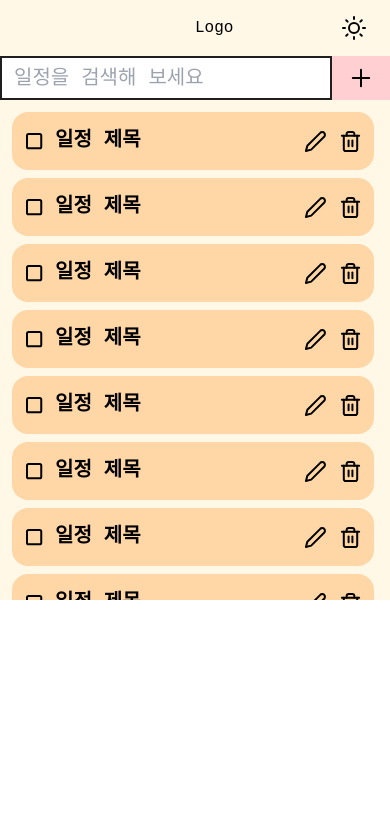
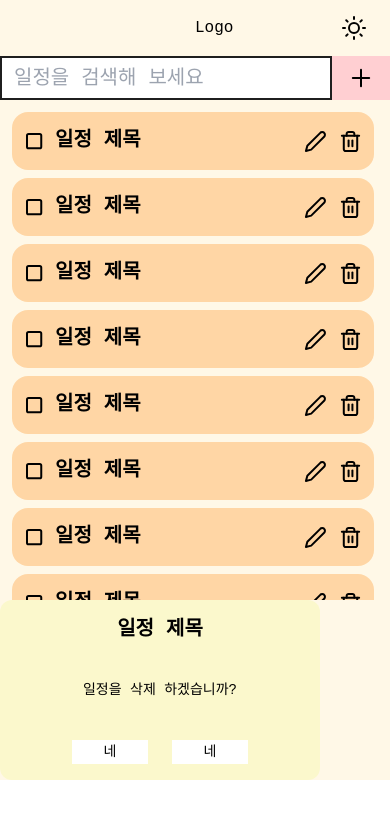
Before and after one commit to hoj0806/todo-list, a React (Vite) app: page / in a window 390 px wide. Shown: the top 818 px of the page. Built offline with nearby package versions, Linux system fonts and the light colour scheme; a web font is replaced by a local one.

Commit message:
mobile todolist popup static

```diff
--- a/src/App.jsx
+++ b/src/App.jsx
@@ -2,9 +2,11 @@ import AddButton from "./components/AddButton";
 import Header from "./components/Header";
 import SearchBar from "./components/SearchBar";
 import TodoList from "./components/TodoList";
+import TodoListItemPopup from "./components/TodoListItemPopup";
 
 function App() {
   return (
+    <>
       <div className='bg-white-20 max-w-screen-2xl mx-auto'>
         <Header />
         <div className='h-11 flex border-solid'>
@@ -12,7 +14,9 @@ function App() {
           <AddButton />
         </div>
         <TodoList />
+        <TodoListItemPopup />
       </div>
+    </>
   );
 }
 
--- /dev/null
+++ b/src/components/TodoDetailPopup.jsx
@@ -0,0 +1,5 @@
+function TodoDetailPopup() {
+  return <div className='h-[320px]'>detail</div>;
+}
+
+export default TodoDetailPopup;
--- /dev/null
+++ b/src/components/TodoListItemPopup.jsx
@@ -0,0 +1,14 @@
+function TodoListItemPopup() {
+  return (
+    <div className='w-[320px] h-[180px] bg-yellow rounded-xl py-4 text-center flex flex-col'>
+      <p className='text-xl font-bold mb-9'>일정 제목</p>
+      <p className='text-sm grow'>일정을 삭제 하겠습니까?</p>
+      <div className='flex justify-center gap-6'>
+        <button className='w-[76px] h-6 bg-white-10 text-sm'>네</button>
+        <button className='w-[76px] h-6 bg-white-10 text-sm'>네</button>
+      </div>
+    </div>
+  );
+}
+
+export default TodoListItemPopup;
--- a/src/index.css
+++ b/src/index.css
@@ -6,12 +6,6 @@
   width: 6px;
 }
 
-/* Track */
-/* ::-webkit-scrollbar-track {
-  background: #f1f1f1;
-} */
-
-/* Handle */
 ::-webkit-scrollbar-thumb {
   background: #ffd6a5;
   border-radius: 5px;
```
Lines whose indentation alone changed are shown as unchanged.
